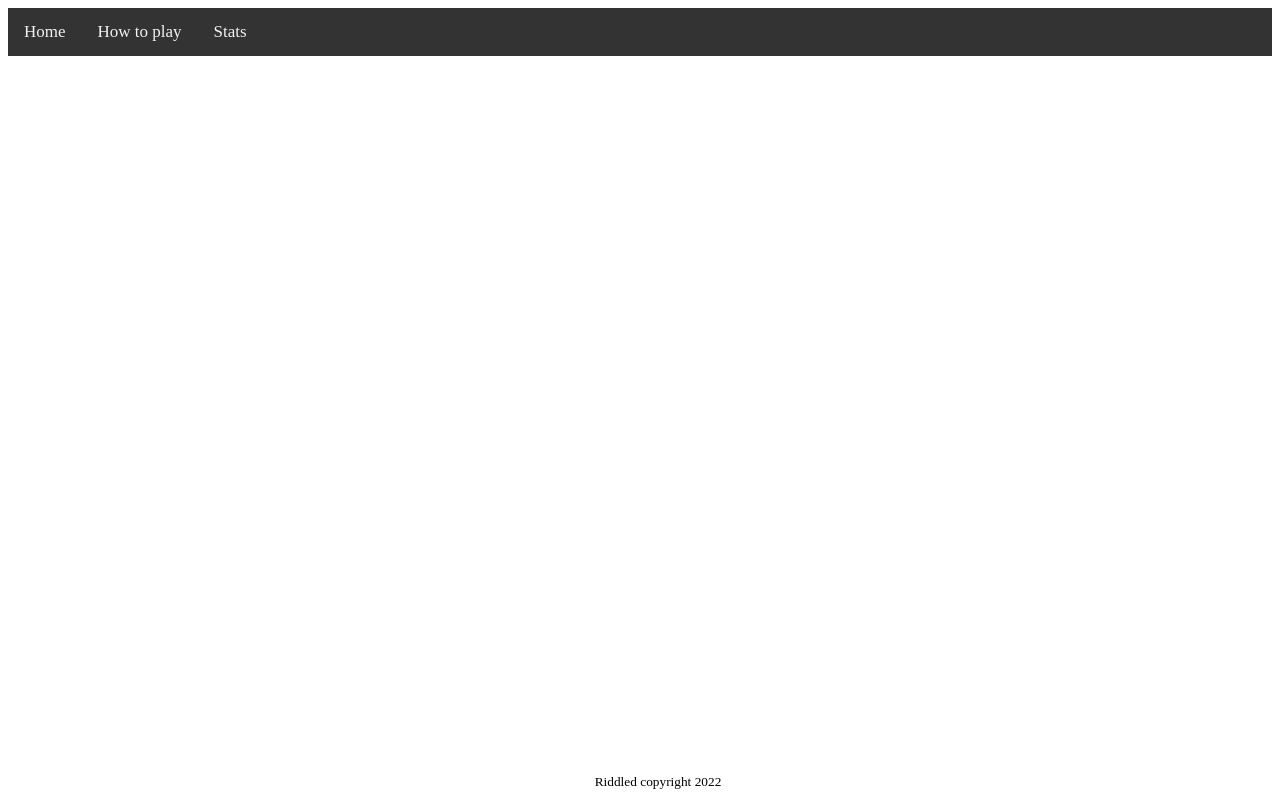
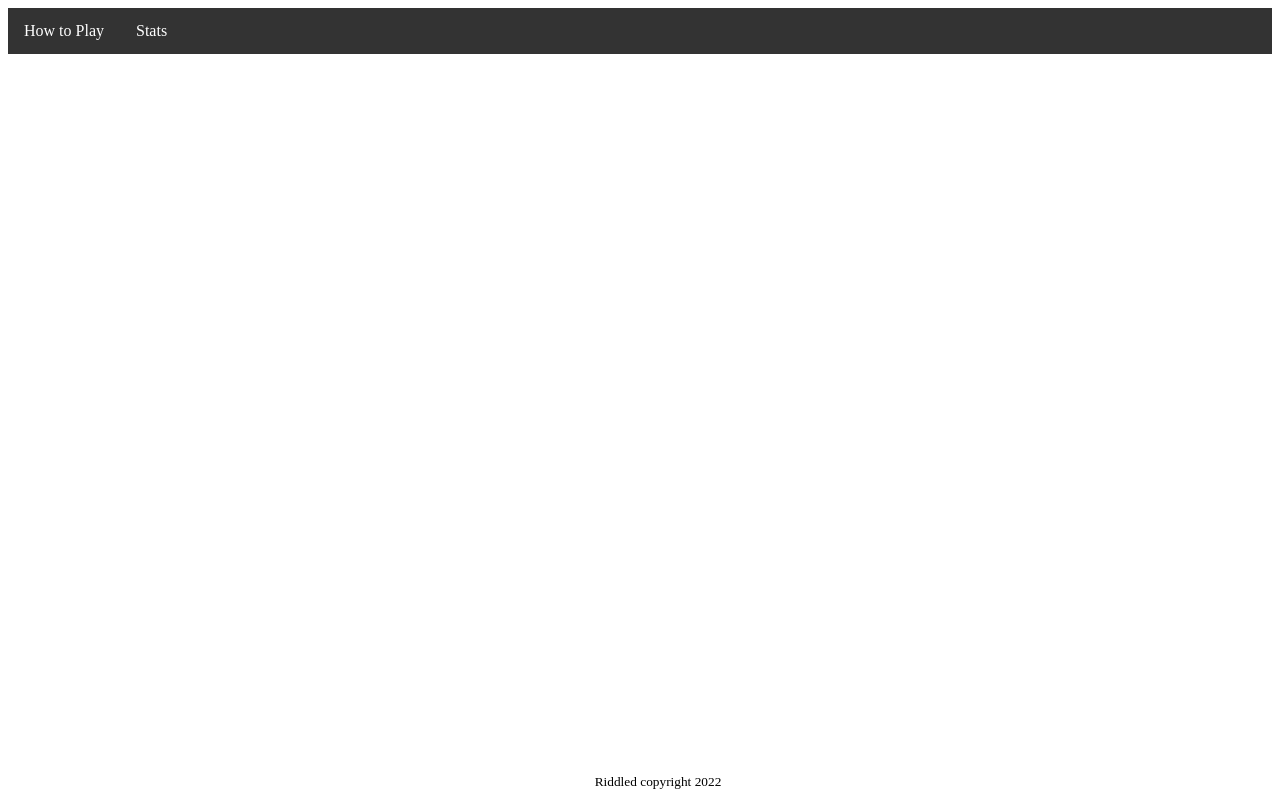
Before and after one commit to robinlaws/riddled-app, a React (Create React App) app in the folder client/: page /stats in a window 1280 px wide. Built offline with nearby package versions, Linux system fonts and the light colour scheme; no server answers.

Commit message:
navbar
navbar

```diff
--- a/client/src/App.css
+++ b/client/src/App.css
@@ -1,13 +1,28 @@
 .App {
   text-align: center;
+  font-family: 'American Typewriter', serif,
+  monospace;
 }
 
-.topnav {
-  background-color: #333;
-  overflow: hidden;
+#sticky-footer{
+  position:fixed;
+  padding: 10px 10px 10px 10px;
+  bottom:0;
+  width:100%;
 }
 
-.topnav a {
+.simple-keyboard {
+  max-width: 850px;
+  margin:auto;
+  justify-content: center;
+}
+
+.navbar {
+  overflow: hidden;
+  background-color: #333;
+}
+
+.navbar a {
   float: left;
   color: #f2f2f2;
   text-align: center;
@@ -18,28 +33,49 @@
   monospace;
 }
 
-.topnav a:hover {
+.dropdown {
+  float: left;
+  overflow: hidden;
+}
+
+.dropdown .dropbtn {
+  font-size: 16px;
+  border: none;
+  outline: none;
+  color: white;
+  padding: 14px 16px;
+  background-color: inherit;
+  font-family: inherit;
+  margin: 0;
+}
+
+.navbar a:hover, .dropdown:hover .dropbtn {
   background-color: #ddd;
   color: rgb(151, 146, 146);
 }
 
-#sticky-footer{
-  position:fixed;
-  padding: 10px 10px 10px 10px;
-  bottom:0;
-  width:100%;
-}
-input {
-  width: 100%;
-  height: 100px;
-  padding: 20px;
-  font-size: 20px;
-  border: none;
-  box-sizing: border-box;
+.dropdown-content {
+  display: none;
+  position: absolute;
+  background-color: #f9f9f9;
+  min-width: 160px;
+  box-shadow: 0px 8px 16px 0px rgba(0,0,0,0.2);
+  z-index: 1;
 }
 
-.simple-keyboard {
-  max-width: 850px;
-  margin:auto;
-  justify-content: center;
+.dropdown-content a {
+  float: none;
+  color: black;
+  padding: 12px 16px;
+  text-decoration: none;
+  display: block;
+  text-align: left;
 }
+
+.dropdown-content a:hover {
+  background-color: #ddd;
+}
+
+.dropdown:hover .dropdown-content {
+  display: block;
+}
--- a/client/src/components/nav.js
+++ b/client/src/components/nav.js
@@ -3,11 +3,25 @@ import {Link} from 'react-router-dom';
 
 export function Nav() {
     return (
-      <div className="topnav">
-        <nav>
-          <Link to="/">Home</Link>
-          <Link to="/rules" >How to play</Link>
-          <Link to="/stats" >Stats</Link>
-        </nav>
+      <div className="navbar">
+        <div className="dropdown">
+          <button class="dropbtn">How to Play</button>
+            <div class="dropdown-content">
+              <p>this is how you play</p>
+            </div>
+          </div>
+      <div class="dropdown">
+        <button class="dropbtn">Stats</button>
+          <div class="dropdown-content">
+            <p>these are your stats</p>
+          </div>
+        </div>
       </div>
+      // <div className="topnav">
+      //   <nav>
+      //     <Link to="/">Home</Link>
+      //     <Link to="/rules" >How to play</Link>
+      //     <Link to="/stats" >Stats</Link>
+      //   </nav>
+      // </div>
     )};
--- a/client/src/pages/Home.js
+++ b/client/src/pages/Home.js
@@ -47,7 +47,7 @@ export function riddleDisplay(props){
     <p>{props.riddle.solution}</p>
   </div>
   )
-}
+};
 
 export function endOfTurns(props){
   return (
@@ -55,7 +55,7 @@ export function endOfTurns(props){
     <p>SORRY OUT OF TURNS. THE ANSWER IS {props.riddle.solution} </p>
     </div>
   )
-}
+};
 
 export function guessCorrect(){
   return (
@@ -63,4 +63,4 @@ export function guessCorrect(){
     <p>WAY TO GO!</p>
     </div>
   )
-}
+};
```
